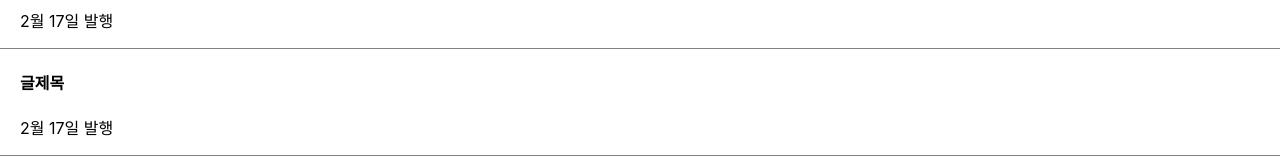
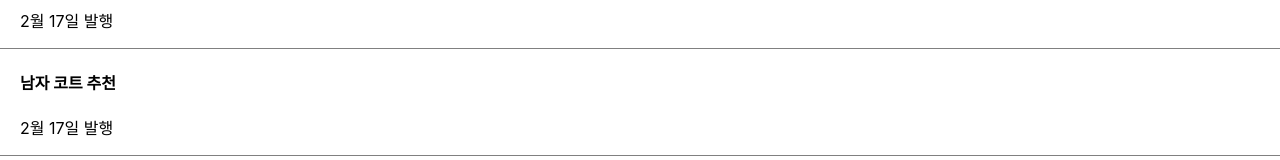
Before and after one commit to supermantoman/react-first, a React (Create React App) app in the folder blog/: page / in a window 1280 px wide. Shown: the part 163-323 px from the top of the page. Built offline with nearby package versions, Linux system fonts and the light colour scheme.

Commit message:
useState중괄호 문법 연습

```diff
--- a/blog/src/App.js
+++ b/blog/src/App.js
@@ -1,9 +1,11 @@
 import logo from './logo.svg';
 import './App.css';
+import { useState } from 'react'
 
 function App() {
 
   let post = "강남 우동 맛집";
+  let [a, b] = useState('남자 코트 추천');
 
   return (
     <div className="App">
@@ -15,7 +17,7 @@ function App() {
         <p>2월 17일 발행</p>
       </div>
       <div className="list">
-        <h4>글제목</h4>
+        <h4>{a}</h4>
         <p>2월 17일 발행</p>
       </div>
       <div className="list">
```
